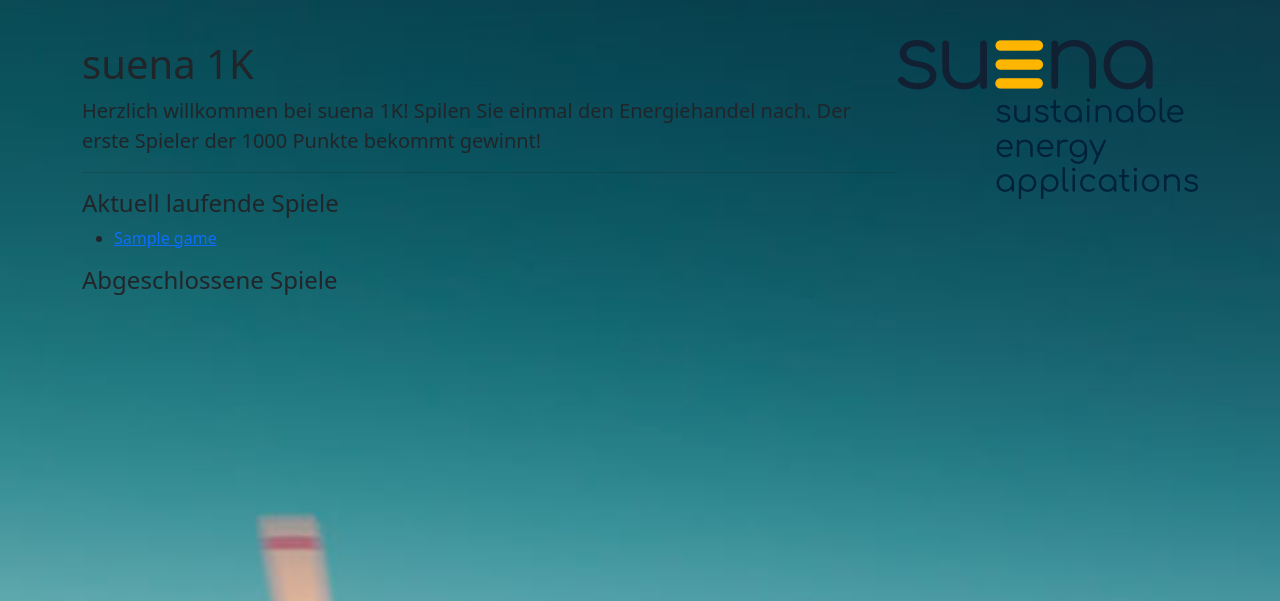
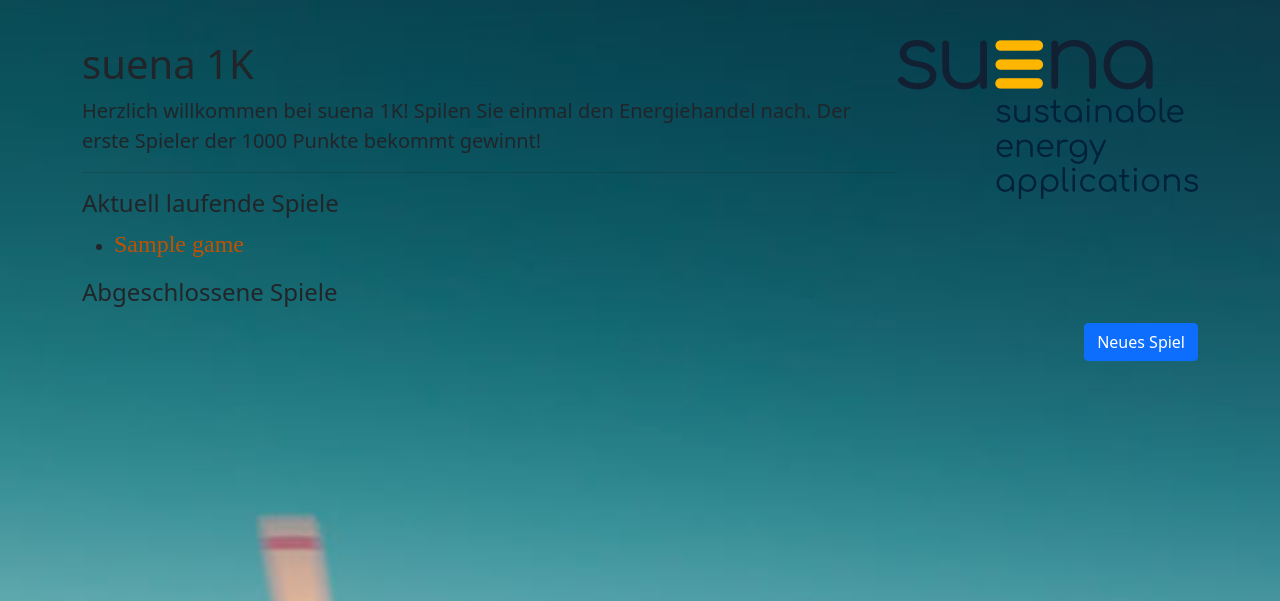
Before and after one commit to Macilias/django-kurs, a Django app: page / in a window 1280 px wide. Shown: the top 601 px of the page. Run offline with Django 4.2, Linux system fonts and the light colour scheme; tables that the repository leaves empty hold one stand-in row (values such as "Sample post"); some libraries are stand-ins or nearby versions.

Commit message:
WIP UI Bootstrap

```diff
--- a/suena1K/suena1K/templates/suena1K/base.html
+++ b/suena1K/suena1K/templates/suena1K/base.html
@@ -12,10 +12,17 @@
             margin-top: 40px
         }
         body {
-            background-image:url('static/suena1K/suena_bg.jpeg');
+            background-image:url({% static '/suena1K/suena_bg.jpeg' %});
             background-repeat:no-repeat;
             background-size:100%;
         }
+        a {
+            color: #C25100;
+            font-size: x-large;
+            font-family: 'Lobster';
+            text-decoration: none;
+        }
+
     </style>
 </head>
 <body>
--- a/suena1K/suena1K/templates/suena1K/index.html
+++ b/suena1K/suena1K/templates/suena1K/index.html
@@ -29,5 +29,8 @@
         {% endif %}
     {% endfor %}
 </ul>
+<div>
+    <button type="button" class="btn btn-primary" style="float: right;">Neues Spiel</button>
+</div>
 {% endif %}
 {% endblock %}
```
Also changed, not shown: suena1K/suena1K/templates/suena1K/game.html (+11 -5 lines).
